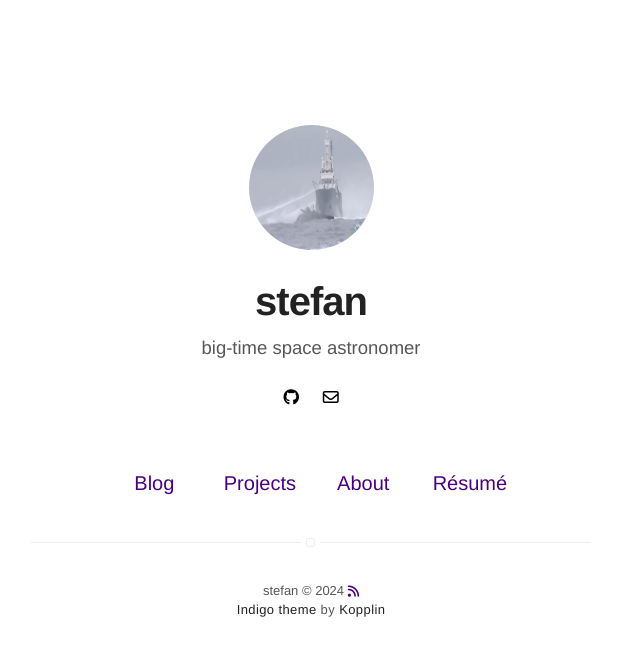
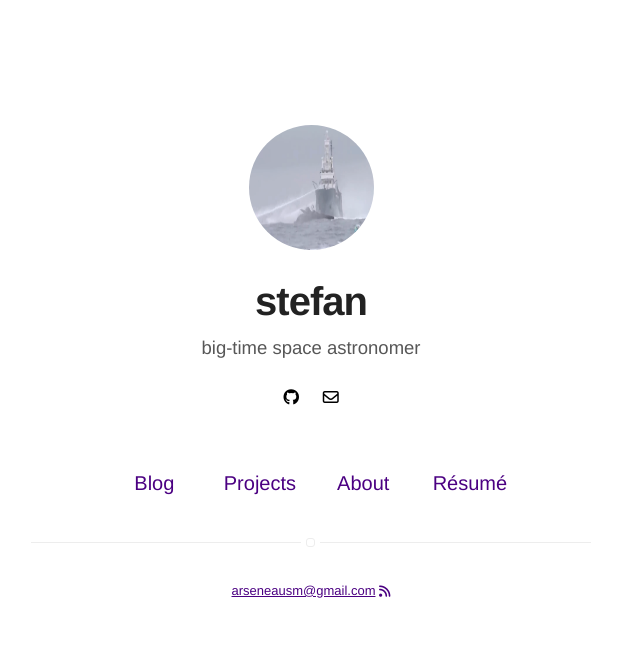
Before and after one commit to stefanarseneau/stefanarseneau.github.io, a Jekyll site: the page built from index.html, in a window 1280 px wide. Shown: the top 656 px of the page, without its empty margins (329-969 px from the left). Built offline with Jekyll 4.4.1, drawn with Linux system fonts in a browser that asks for light colours; nearby versions of some CDN libraries.

Commit message:
Update footer.html

```diff
--- a/_includes/footer.html
+++ b/_includes/footer.html
@@ -1,13 +1,7 @@
 <footer class="footer-main">
-    {{ site.title }} © {{ site.time | date: '%Y' }}
+    <a href="mailto:arseneausm@gmail.com">arseneausm@gmail.com</a>
 
     <a class="link" href="{{ site.url }}/feed.xml" target="_blank" alt="anchor link to rss feed" aria-label="anchor link to rss feed">
         <i class="fa-solid fa-rss"></i>
     </a>
-
-    <p class="extra">
-        <a class="link" href="https://github.com/sergiokopplin/indigo">Indigo theme</a>
-        by
-        <a class="link" href="https://github.com/sergiokopplin/indigo">Kopplin</a>
-    </p>
 </footer>
```
